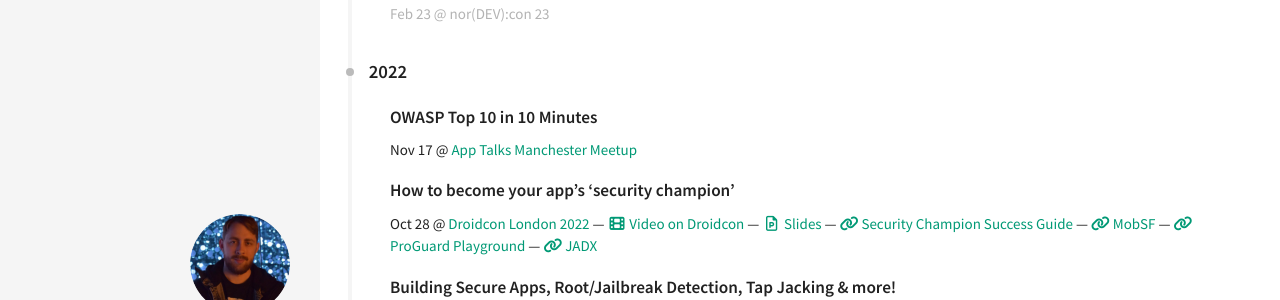
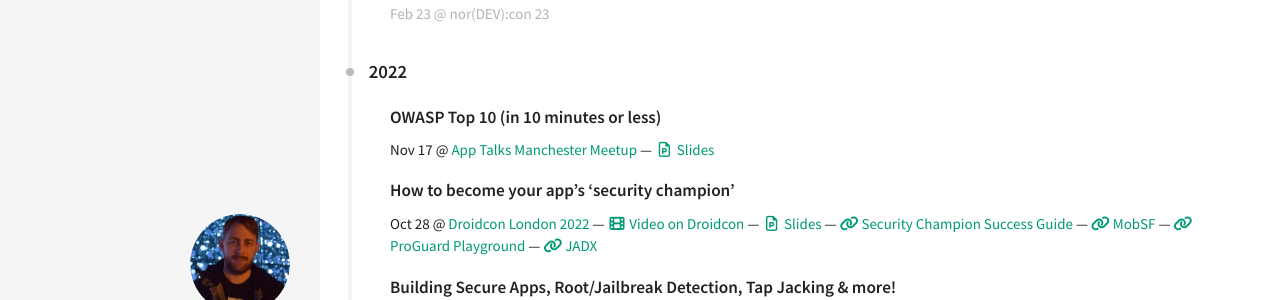
Before and after one commit to ed-george/ed-george.github.io, a Jekyll site: the page built from talks.html, in a window 1280 px wide. Shown: the part 373-673 px from the top of the page. Built offline with Jekyll 4.4.1, drawn with Linux system fonts in a browser that asks for light colours; nearby versions of some CDN libraries.

Commit message:
Add slides to OWASP Top 10 (in 10 minutes or less)

```diff
--- a/_data/index/talks.yaml
+++ b/_data/index/talks.yaml
@@ -20,11 +20,14 @@
     title: "nor(DEV):con 23"
     url: https://nordevcon.com
     date: '2023-02-23'
-- title: "OWASP Top 10 in 10 Minutes"
+- title: "OWASP Top 10 (in 10 minutes or less)"
   event:
     title: "App Talks Manchester Meetup"
     url: https://www.meetup.com/app-talks-manchester/events/289204450/
     date: '2022-11-17'
+  slides:
+    title: Slides
+    url: https://speakerdeck.com/sp4ghetticode/the-owasp-top-10-in-10-minutes-or-less
 - title: "How to become your app’s ‘security champion’"
   event:
     title: "Droidcon London 2022"
```
